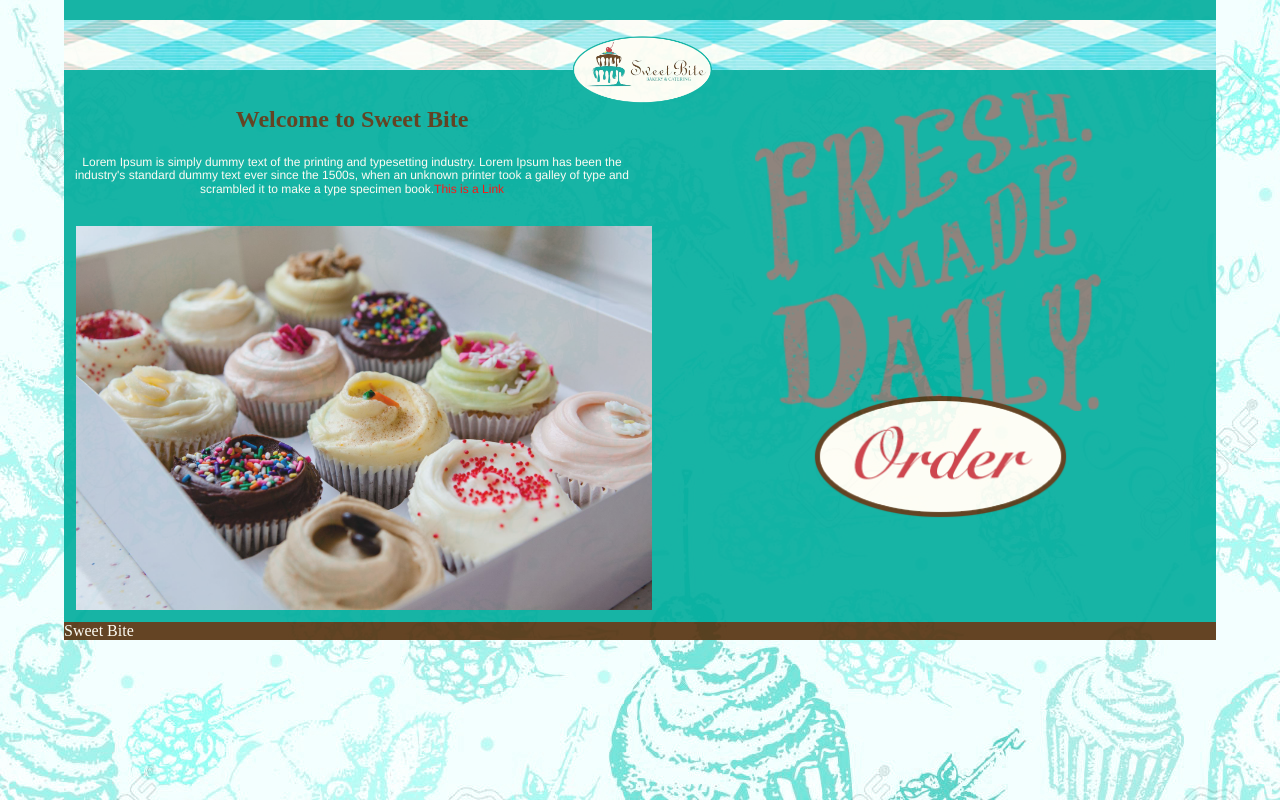
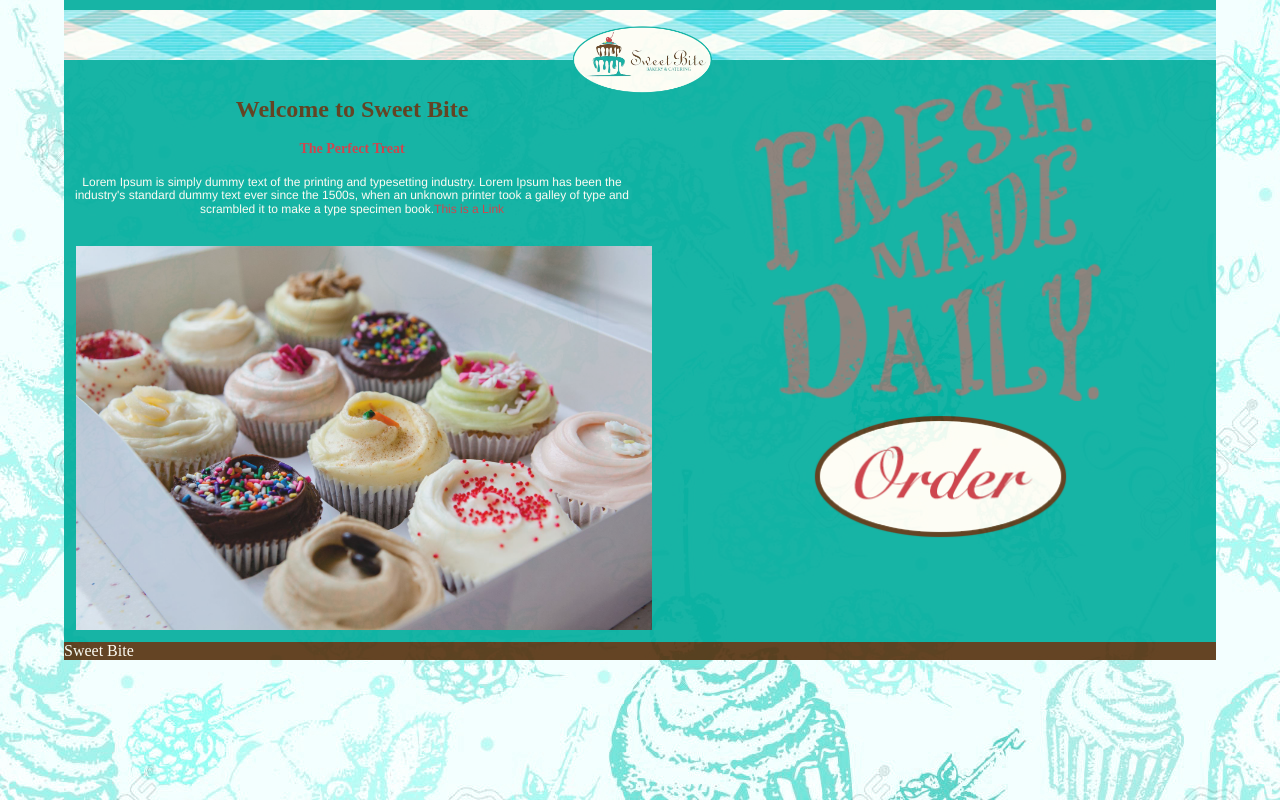
Before and after one commit to jeast88/project_final2_East_Jared, a plain HTML site: page index.html in a window 1280 px wide. Drawn offline with Linux system fonts and the light colour scheme.

Commit message:
CSS code clean up

```diff
--- a/css/main.css
+++ b/css/main.css
@@ -1,8 +1,6 @@
 body {
     background-image: url(backg.jpg);
     background-color: aqua;
-
-
 }
 
 .container {
@@ -11,7 +9,7 @@ body {
     height: 100%;
     margin: auto;
     opacity: 0.9;
-	padding-top: 20px;
+    padding-top: 10px;
 }
 
 .img {
@@ -33,17 +31,21 @@ body {
     opacity: 0.5;
 }
 
+.button:active {
+    background-color: darkslateblue;
+}
+
 .dp1 {
     display: none;
 }
 
 .link {
     font-family: Helvetica;
-	color: red;
+    color: #ca333c;
     text-decoration: none;
 }
 
-.link:hover{
+.link:hover {
     text-decoration: underline;
 }
 
@@ -51,7 +53,7 @@ p {
     text-align: center;
     color: #fffdf4;
     font-family: Helvetica;
-	font-size: .75rem;
+    font-size: 0.75rem;
     padding: 1%;
 }
 
@@ -61,20 +63,24 @@ h1 {
     font-size: 1.5rem;
 }
 
+h3 {
+    font-family: Minion Pro;
+    color: #ca333c;
+}
+
 header {
     background-image: url(header.jpg);
     background-color: green;
     width: 100%;
     height: 50px;
     margin: auto;
-
 }
 
 main {
     text-align: center;
     color: #fffdf4;
     font-family: Helvetica;
-	font-size: .75rem;
+    font-size: 0.75rem;
     padding-top: 20px;
 }
 
@@ -84,75 +90,53 @@ article {
 
 footer {
     background-color: #55300d;
-	color:	#fffdf4;
+    color: #fffdf4;
     font-family: Snell Roundhand;
     width: 100%;
-
-
 }
 
-/*media Q*/
+/* media Q */
 
-
-
-@media (min-width:500px){
-
-
+@media (min-width: 500px) {
     main {
         text-align: center;
         color: #fffdf4;
         width: 50%;
         font-family: Helvetica;
-	font-size: .75rem;
+        font-size: 0.75rem;
         padding-top: 20px;
-
     }
-
     article {
         margin: 0 0 0 0;
         width: 50%;
     }
-
     .img {
         padding: 2%;
         width: 100%;
         display: block;
     }
-
     .img3 {
         width: 60%;
         margin: auto;
         padding-top: 20px;
-
     }
 
     aside {
         width: 50%;
         float: right;
-
-
-
     }
-
-
-	section{
+    section {
         width: 50%;
         height: 100px;
         float: right;
-
-
     }
-
-
     .button {
         display: block;
         padding-top: 50px;
     }
-
     .dp1 {
         display: block;
     }
-
     .dp2 {
         display: none;
     }
--- a/index.html
+++ b/index.html
@@ -22,6 +22,7 @@
 
 	  <main>
 	  <h1>Welcome to Sweet Bite</h1>
+		  <h3> The Perfect Treat</h3>
 	  <p> Lorem Ipsum is simply dummy text of the printing and typesetting industry. Lorem Ipsum has been the industry's standard dummy text ever since the 1500s, when an unknown printer took a galley of type and scrambled it to make a type specimen book.<a href="#" class="link">This is a Link</a></p>
   </main>
 
```
Also changed, not shown: 1 other file. Lines whose indentation alone changed are shown as unchanged.
